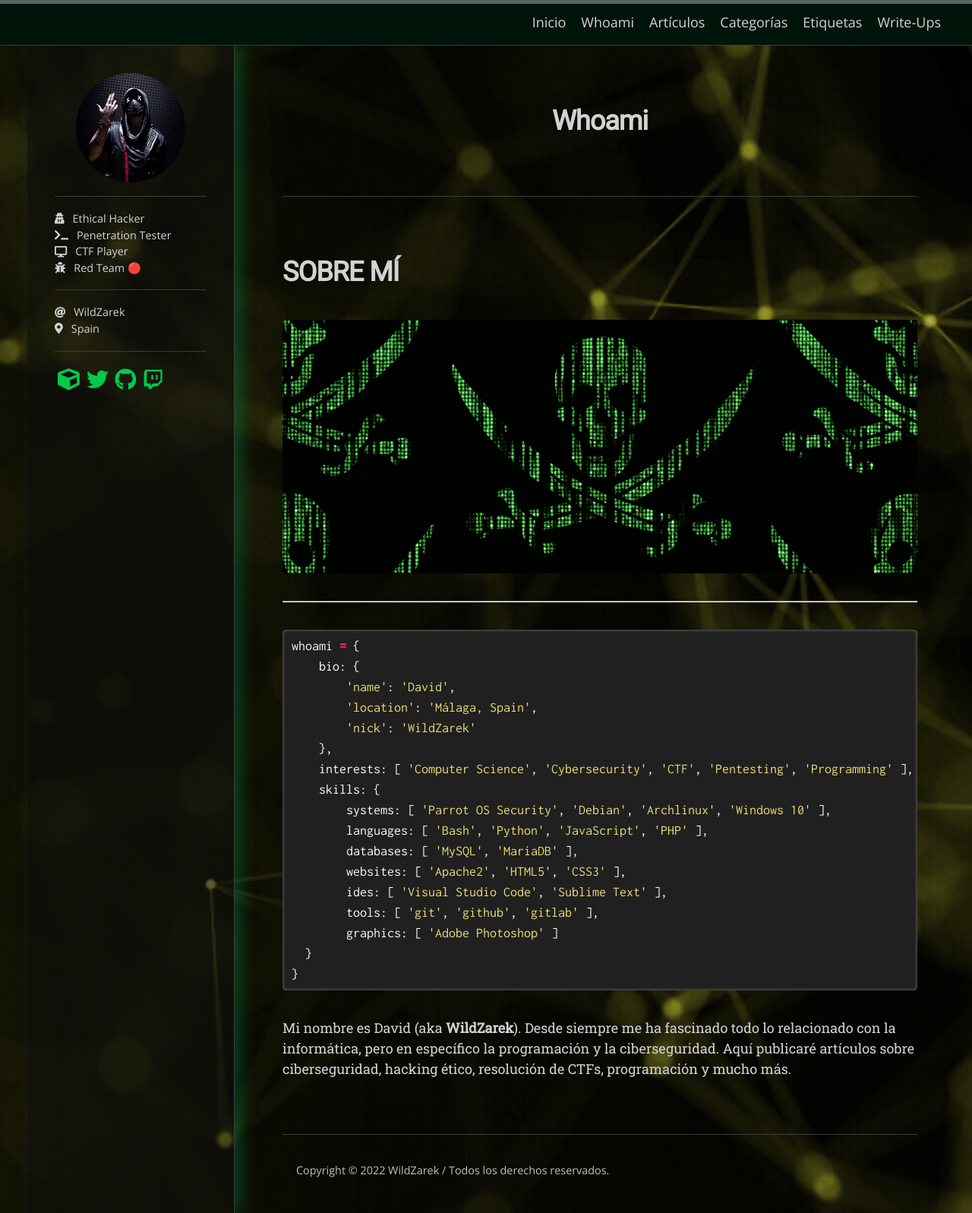
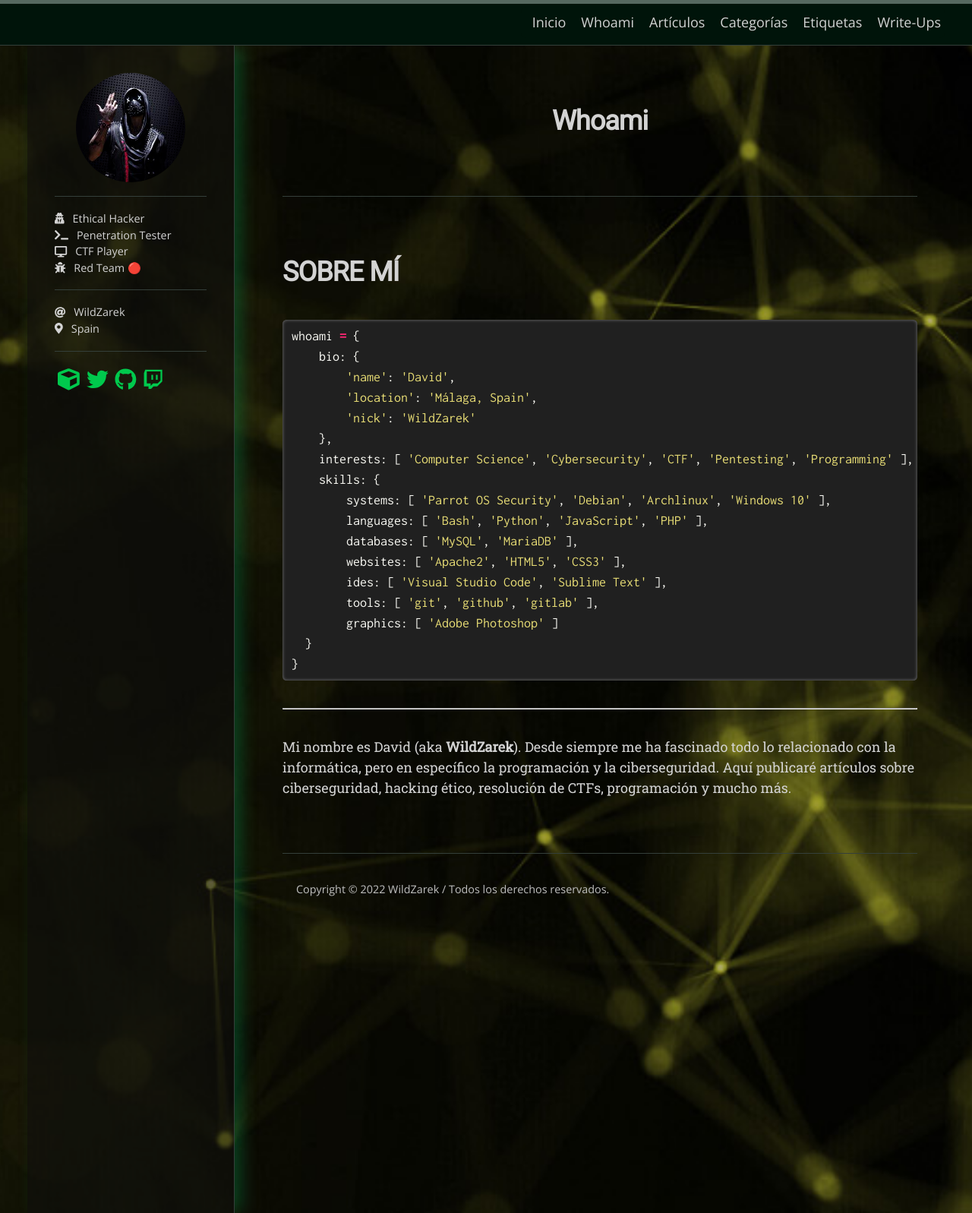
Before and after one commit to WildZarek/wildzarek.github.io, a Jekyll site: the page built from about.md, in a window 1280 px wide. Shown: the whole page at 76% size. Built offline with Jekyll 4.4.1, drawn with Linux system fonts in a browser that asks for light colours; nearby versions of some CDN libraries; some web fonts are replaced.

Commit message:
updated about.md

````diff
--- a/about.md
+++ b/about.md
@@ -5,10 +5,6 @@ permalink: /about/
 ---
 
 # SOBRE MÍ
-
-<a href="#"><img width="100%" height="auto" src="/assets/images/pentesting.gif" height="`300px"/></a>
-
-********************************************************************************************
 
 ```python
 whoami = {
@@ -30,4 +26,6 @@ whoami = {
 }
 ```
 
+********************************************************************************************
+
 Mi nombre es David (aka **WildZarek**). Desde siempre me ha fascinado todo lo relacionado con la informática, pero en específico la programación y la ciberseguridad. Aquí publicaré artículos sobre ciberseguridad, hacking ético, resolución de CTFs, programación y mucho más.
````
